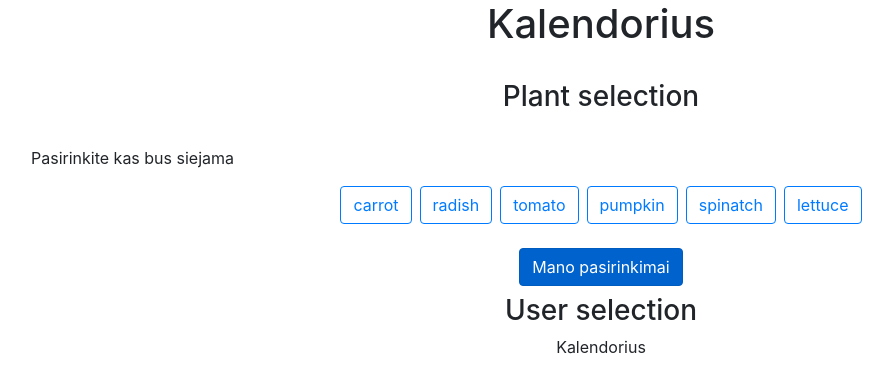
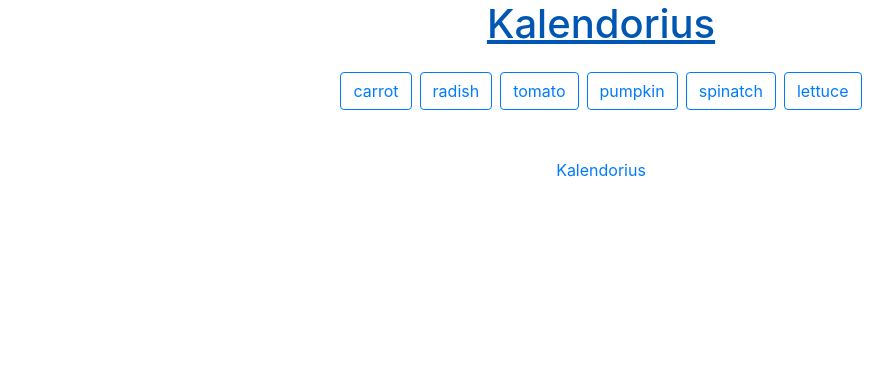
Before and after one commit to horolug/garden-forecast, a React (Create React App) app: page /pasirinkimai in a window 1280 px wide. Shown: the top 392 px of the page, without its empty margins (39-932 px from the left). Built offline with nearby package versions, Linux system fonts and the light colour scheme.

Commit message:
HMTL cleanup

```diff
--- a/src/App.js
+++ b/src/App.js
@@ -6,16 +6,20 @@ class App extends Component {
   render() {
     return (
       <div className="App">
-        <header className="">
-          <h1>Kalendorius </h1>
+        <header className="mb-4">
+          <a href="/">
+            <h1> Kalendorius </h1>
+          </a>
         </header>
 
-        <div className="main container">
+        <div className="main container mt-4 mb-4">
           <PlantSelector />
         </div>
 
-        <footer>
-          <p> Kalendorius </p>
+        <footer className="mt-4">
+          <a href="/">
+            <p> Kalendorius </p>
+          </a>
         </footer>
       </div>
     );
--- a/src/Components/Planner/PlannerSidebar.js
+++ b/src/Components/Planner/PlannerSidebar.js
@@ -13,8 +13,8 @@ class PlannerSidebar extends React.Component {
     if ( this.props.selectedDay !== "" ){
       plannerButton = <button
         onClick={ () => this.props.saveEntry(this.props.selectedDay) }
-        className="btn btn-primary">
-          Add date to planner
+        className="btn btn-primary mb-4">
+          Prideti data
       </button>
     }
 
@@ -22,9 +22,9 @@ class PlannerSidebar extends React.Component {
     if (this.props.savedList.length > 0){
       savedList =  <ul className="list-group mt-4">
                       {this.props.savedList.map((item, index) => (
-                        <li key={index} item={item}  className="list-group-item">
-                          <p>Selected date {item.selectedDate}</p>
-                          <p>Selected plant {item.plant.name}</p>
+                        <li key={item.entryID}  className="list-group-item">
+                          <p className="mb-1">Augalas {item.plant.name}</p>
+                          <p className="mb-1">Data {item.selectedDate}</p>
                           <button className="btn btn-light"
                             onClick={ () => this.props.removeEntry(item.entryID) } >
                             remove
@@ -36,10 +36,11 @@ class PlannerSidebar extends React.Component {
 
     return (
       <div>
-        <p>Planner sidebar</p>
-        <p>Please choose a calendar day </p>
+        <p>Paspauskite ant kalendoriaus dienos noredami pasirinkit sodinimo data </p>
 
         {plannerButton}
+
+        <p>Pasirinkti augalai</p>
         {savedList}
       </div>
     );
--- a/src/Components/PlantCard/PlantCard.js
+++ b/src/Components/PlantCard/PlantCard.js
@@ -34,22 +34,20 @@ class plantCard extends React.Component {
     return (
       <div>
         <div className="row">
-          <p>Pasirinkite kur bus siejamos sėklos</p>
-          <p>Pagal nutylėjimą skaičiuoklė numato kad bus siejamą į atvirą gruntą</p>
+          <div className="col">
+            <p>Pasirinkite kur bus siejamos sėklos. Pagal nutylėjimą skaičiuoklė numato kad bus siejamą į atvirą gruntą</p>
+          </div>
         </div>
-        <DateRange
-          plannerDates={this.props.plannerDates}
-        />
+
         <RadioToggle
           onChange={this.adjustTemperature}
         />
 
+        <DateRange
+          plannerDates={this.props.plannerDates}
+        />
         <div className="row" >
           <div className="col mt-4">
-            <p>Seeding / propagation advice is shown here </p>
-            <p>start {this.props.plannerDates[0]}</p>
-            <p>end {this.props.plannerDates[1]}</p>
-
             <div className="row">
               <div className="col">
                 <PlantingCalendar
--- a/src/Components/PlantSelector/PlantSelector.js
+++ b/src/Components/PlantSelector/PlantSelector.js
@@ -155,17 +155,22 @@ class PlantSelector extends React.Component {
   }
 
   render() {
+    let usersSelection = "";
+
+    if ( this.state.savedList.length > 0 ){
+      usersSelection=  <div>
+              <NavLink
+                to="/pasirinkimai/"
+                role="button"
+                className='btn btn-outline-primary mb-2'
+              >
+                Mano pasirinkimai
+              </NavLink>
+            </div>
+    }
+
     return (
       <div>
-        <div className="row">
-          <div className="col mt-4 mb-4">
-            <h3>Plant selection</h3>
-          </div>
-        </div>
-        <div className="row">
-          <p>Pasirinkite kas bus siejama</p>
-        </div>
-
         <Router>
           <div>
 
@@ -182,15 +187,7 @@ class PlantSelector extends React.Component {
               ))}
             </div>
 
-            <div>
-              <NavLink
-                to="/pasirinkimai/"
-                role="button"
-                className='btn btn-primary mb-2'
-              >
-                Mano pasirinkimai
-              </NavLink>
-            </div>
+            {usersSelection}
 
             <Route
               path="/" exact
--- a/src/Components/User/UsersSelection.js
+++ b/src/Components/User/UsersSelection.js
@@ -20,14 +20,12 @@ class UsersSelection extends React.Component {
     console.log("savedList", this.props.savedList );
     return(
       <div>
-        <h3>User selection</h3>
-
-        <ul className="list-group">
+        <ul className="list-group mt-4 text-left">
           {this.props.savedList.map((item) =>
             <li className="list-group-item" key={item.entryID}>
-              <p>Augalas : {item.plant.name}</p>
-              <p>Sodinama : {item.selectedDate}</p>
-              <p>{this.harvestMessage(item)}</p>
+              <p className="mb-1">Augalas : {item.plant.name}</p>
+              <p className="mb-1">Sodinama : {item.selectedDate}</p>
+              <p className="mb-1">{this.harvestMessage(item)}</p>
               <button className="btn btn-light"
                 onClick={ () => this.props.removeEntry(item.entryID) } >
                 remove
```
